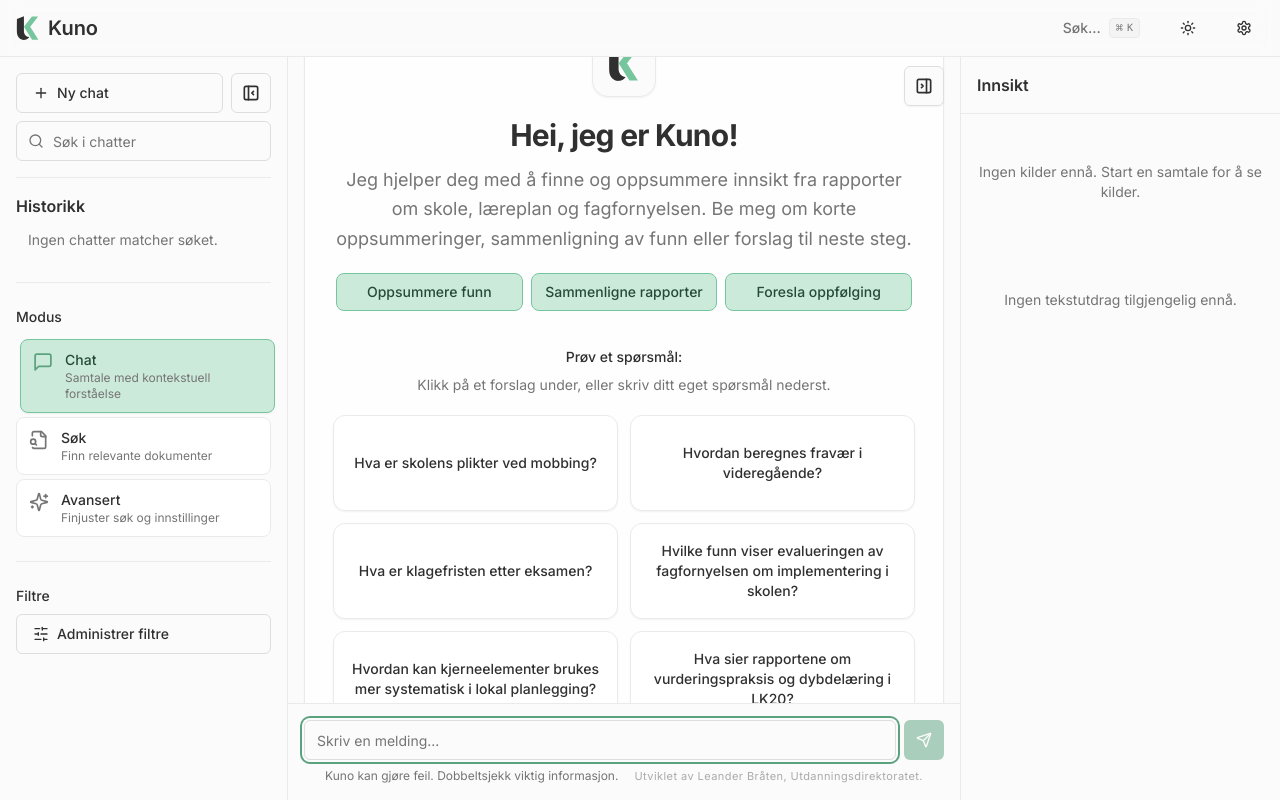
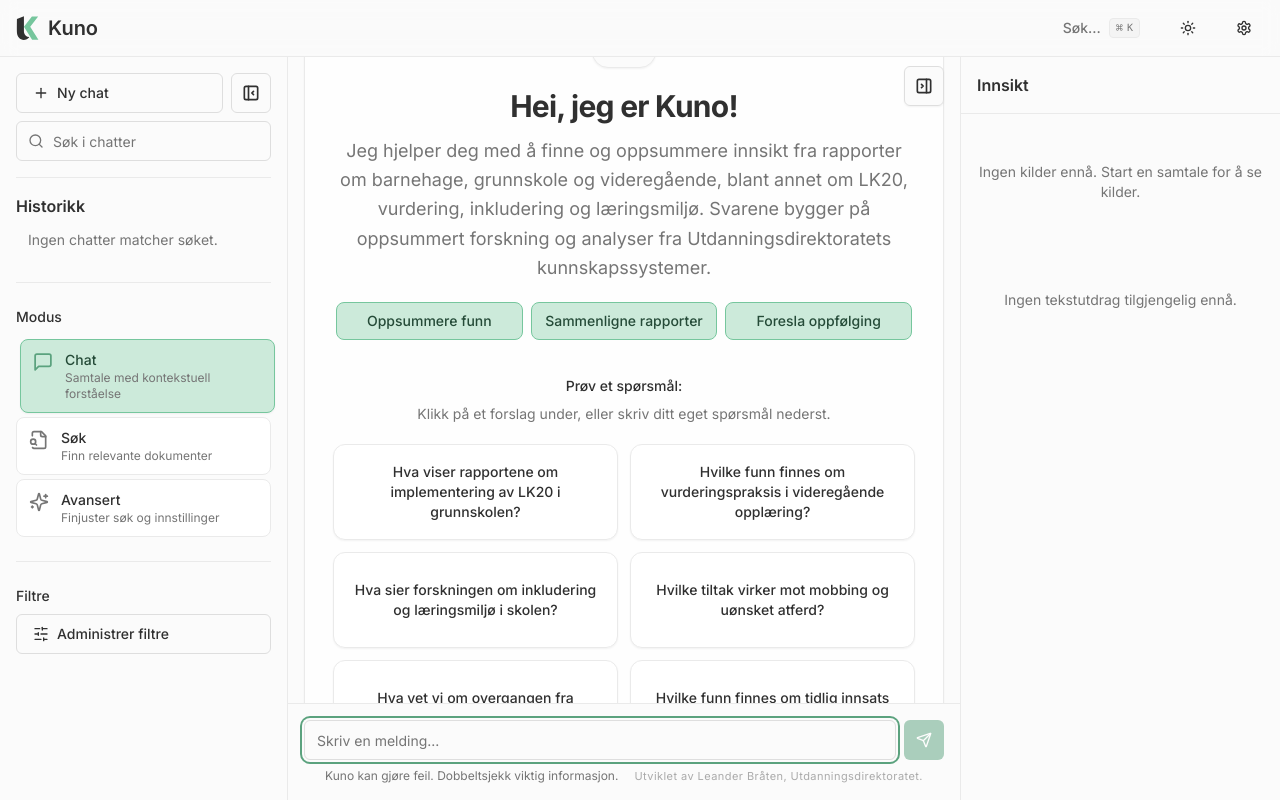
Before and after one commit to lbraten/Kuno, a Next.js app: page / in a window 1280 px wide. Built offline with nearby package versions, Linux system fonts and the light colour scheme.

Commit message:
Design adjustments

```diff
--- a/src/app/page.tsx
+++ b/src/app/page.tsx
@@ -25,12 +25,12 @@
 import Image from "next/image";
 
 const EXAMPLE_PROMPTS = [
-  "Hva er skolens plikter ved mobbing?",
-  "Hvordan beregnes fravær i videregående?",
-  "Hva er klagefristen etter eksamen?",
-  "Hvilke funn viser evalueringen av fagfornyelsen om implementering i skolen?",
-  "Hvordan kan kjerneelementer brukes mer systematisk i lokal planlegging?",
-  "Hva sier rapportene om vurderingspraksis og dybdelæring i LK20?",
+  "Hva viser rapportene om implementering av LK20 i grunnskolen?",
+  "Hvilke funn finnes om vurderingspraksis i videregående opplæring?",
+  "Hva sier forskningen om inkludering og læringsmiljø i skolen?",
+  "Hvilke tiltak virker mot mobbing og uønsket atferd?",
+  "Hva vet vi om overgangen fra barnehage til skole?",
+  "Hvilke funn finnes om tidlig innsats og spesialpedagogiske tiltak?",
 ];
 
 export default function Home() {
@@ -164,8 +164,9 @@
                     <div className="space-y-3">
                       <h2 className="text-3xl font-bold tracking-tight">Hei, jeg er Kuno!</h2>
                       <p className="text-muted-foreground text-lg leading-relaxed">
-                        Jeg hjelper deg med å finne og oppsummere innsikt fra rapporter om skole, læreplan og fagfornyelsen.
-                        Be meg om korte oppsummeringer, sammenligning av funn eller forslag til neste steg.
+                        Jeg hjelper deg med å finne og oppsummere innsikt fra rapporter om barnehage, grunnskole og videregående,
+                        blant annet om LK20, vurdering, inkludering og læringsmiljø.
+                        Svarene bygger på oppsummert forskning og analyser fra Utdanningsdirektoratets kunnskapssystemer.
                       </p>
                     </div>
 
--- a/src/components/chat/follow-ups.tsx
+++ b/src/components/chat/follow-ups.tsx
@@ -16,11 +16,11 @@
         {mockFollowUps.map((question, index) => (
           <Button
             key={index}
-            variant="outline"
+            variant="secondary"
             size="sm"
             onClick={() => !isStreaming && sendMessage(question)}
             disabled={isStreaming}
-            className="text-left h-auto py-2 px-3 whitespace-normal"
+            className="text-left h-auto border-0 bg-secondary/60 px-3 py-2 whitespace-normal hover:bg-secondary/75"
           >
             {question}
           </Button>
--- a/src/components/sidebar/filters.tsx
+++ b/src/components/sidebar/filters.tsx
@@ -111,7 +111,7 @@
                       "px-3 py-1 rounded-full text-sm border transition-colors",
                       filter.years.includes(year)
                         ? "bg-primary text-primary-foreground border-primary/70 hover:bg-primary/85"
-                        : "border-input hover:bg-primary/10 hover:border-primary/40"
+                        : "border-input hover:bg-secondary/55 hover:border-input"
                     )}
                   >
                     {year}
--- a/src/components/ui/button.tsx
+++ b/src/components/ui/button.tsx
@@ -13,7 +13,7 @@
         destructive:
           "bg-destructive text-destructive-foreground hover:bg-destructive/90",
         outline:
-          "border border-input bg-background hover:bg-primary/10 hover:border-primary/40 hover:text-foreground",
+          "border border-input bg-background hover:bg-secondary/55 hover:border-input hover:text-foreground",
         secondary:
           "bg-secondary text-secondary-foreground hover:bg-secondary/85",
         ghost: "hover:bg-secondary/70 hover:text-foreground",
```
